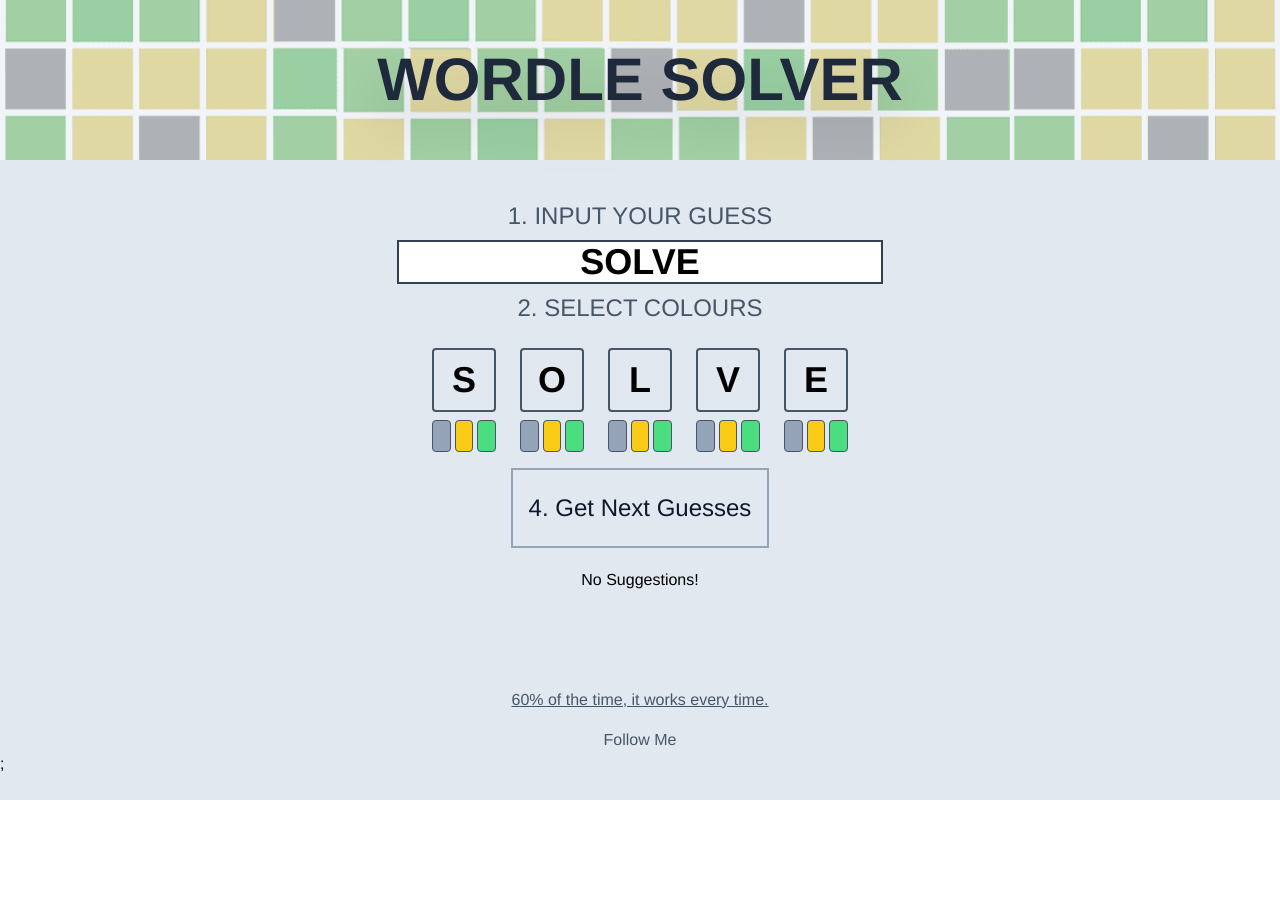
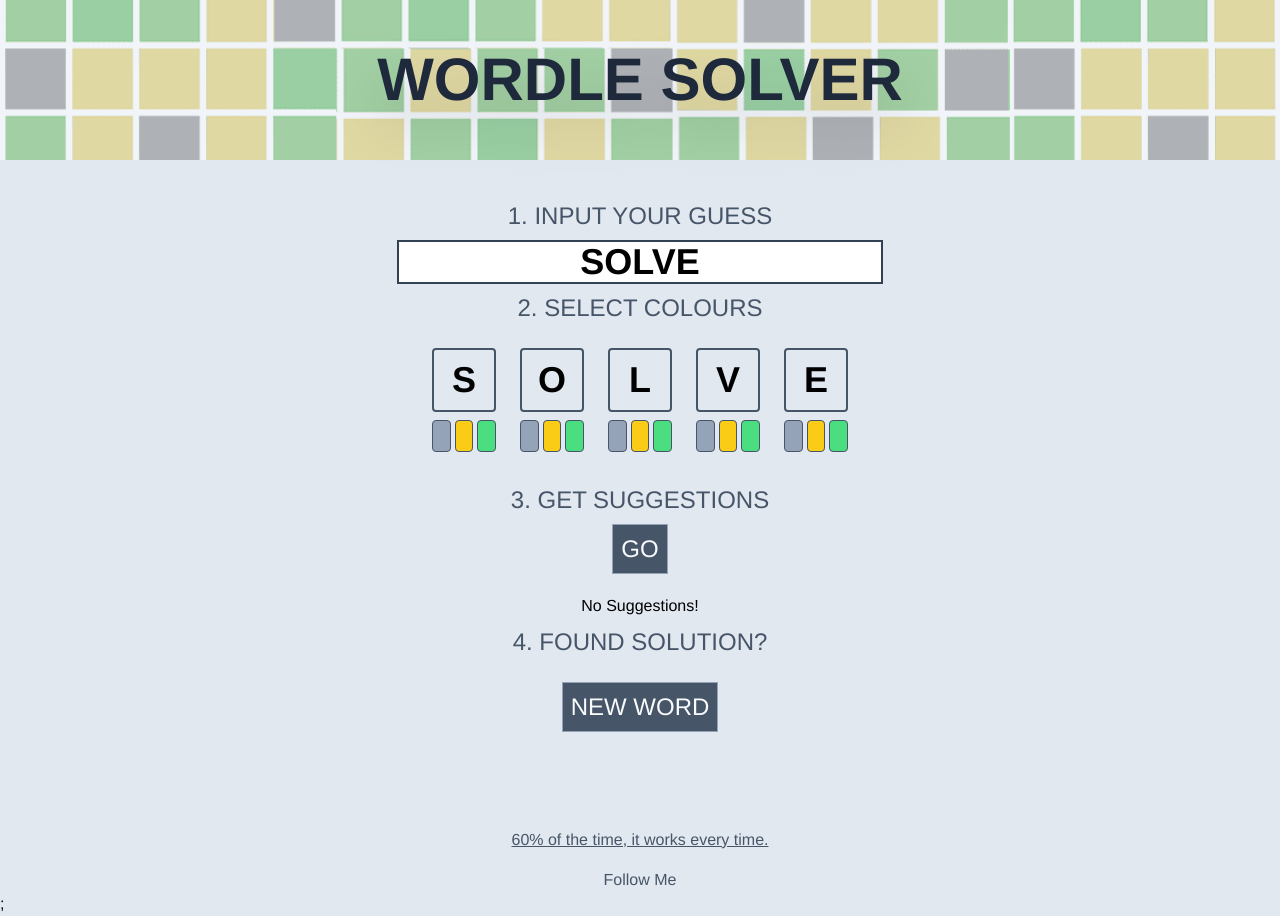
Before and after one commit to becomingjohndoe/wordle-solver, a React (Create React App) app: page / in a window 1280 px wide. Before the commit the page ends 800 px from the top, so only its background shows below. Built offline with nearby package versions, Linux system fonts and the light colour scheme.

Commit message:
logic for found solution

```diff
--- a/src/components/Home.jsx
+++ b/src/components/Home.jsx
@@ -128,20 +128,23 @@
 					/>
 				</div>
 				{/* Guess Button */}
-
+				<span className="text-2xl mt-8 font-medium text-slate-600">
+					3. GET SUGGESTIONS
+				</span>
 				<button
 					onClick={() => {
 						setNext(getGuess(guess));
 					}}
-					className="h-20 border-2 p-4 mt-4 border-slate-400 text-slate-900 text-2xl"
+					className="w-auto bg-slate-600 border p-2 mt-2 border-slate-400 text-slate-50 text-2xl"
 				>
-					4. Get Next Guesses
+					GO
 				</button>
 				{/* NEXT Guesses */}
+
 				<div className="flex flex-col">
 					{next && next.length ? (
 						<div className="flex flex-wrap gap-2 p-10 max-h-96 overflow-hidden">
-							{next.slice(0, 9).map((n, i) => (
+							{next.slice(0, 10).map((n, i) => (
 								<div key={i} className="text-2xl border border-slate-600 p-4">
 									{n}
 								</div>
@@ -151,6 +154,16 @@
 						<div className="mt-5">No Suggestions!</div>
 					)}
 				</div>
+				{/* RESTART */}
+				<div className="flex flex-col items-center">
+					<span className="text-2xl my-2 font-medium text-slate-600">
+						4. FOUND SOLUTION?
+					</span>
+					<button className="w-auto whitespace-nowrap border p-2 mt-4 border-slate-400 text-slate-50 text-2xl bg-slate-600">
+						<a href="/">NEW WORD</a>
+					</button>
+				</div>
+				{/* FOOTER */}
 				<Footer />
 			</div>
 		</>
```
